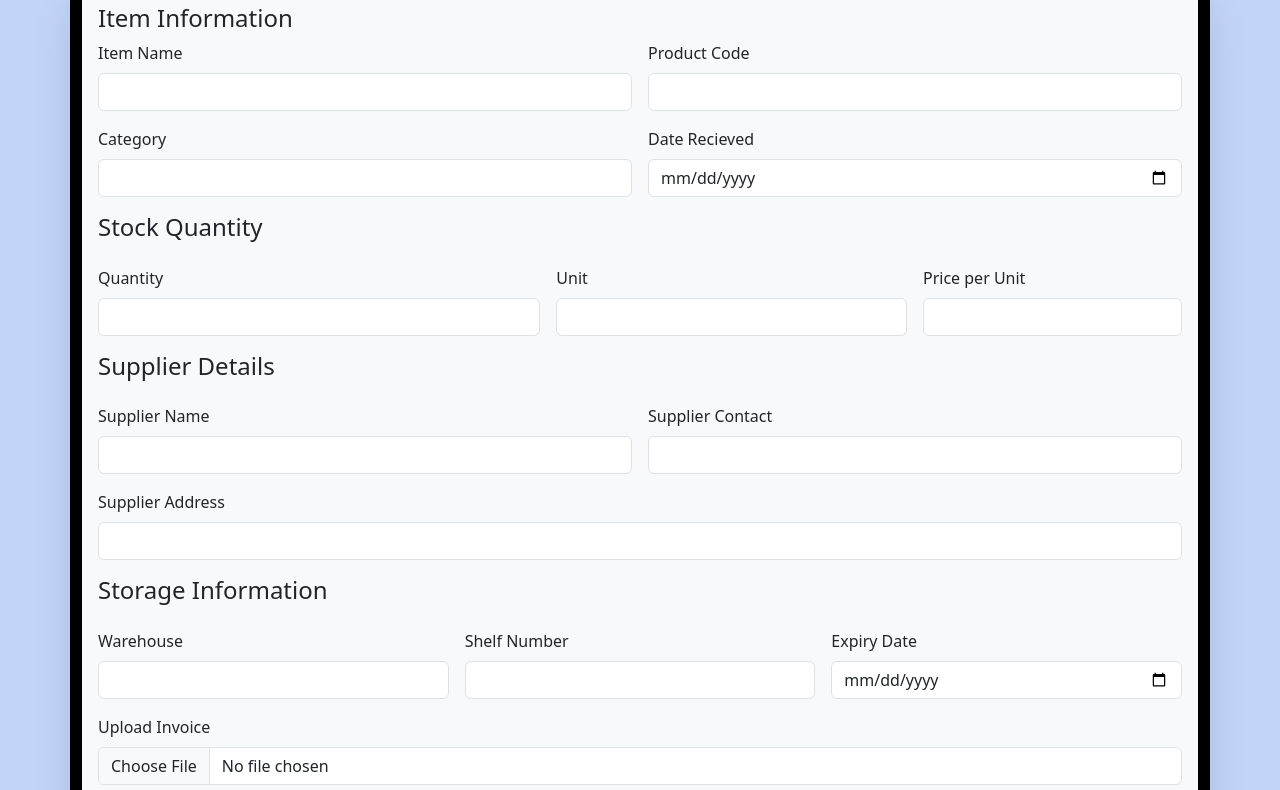
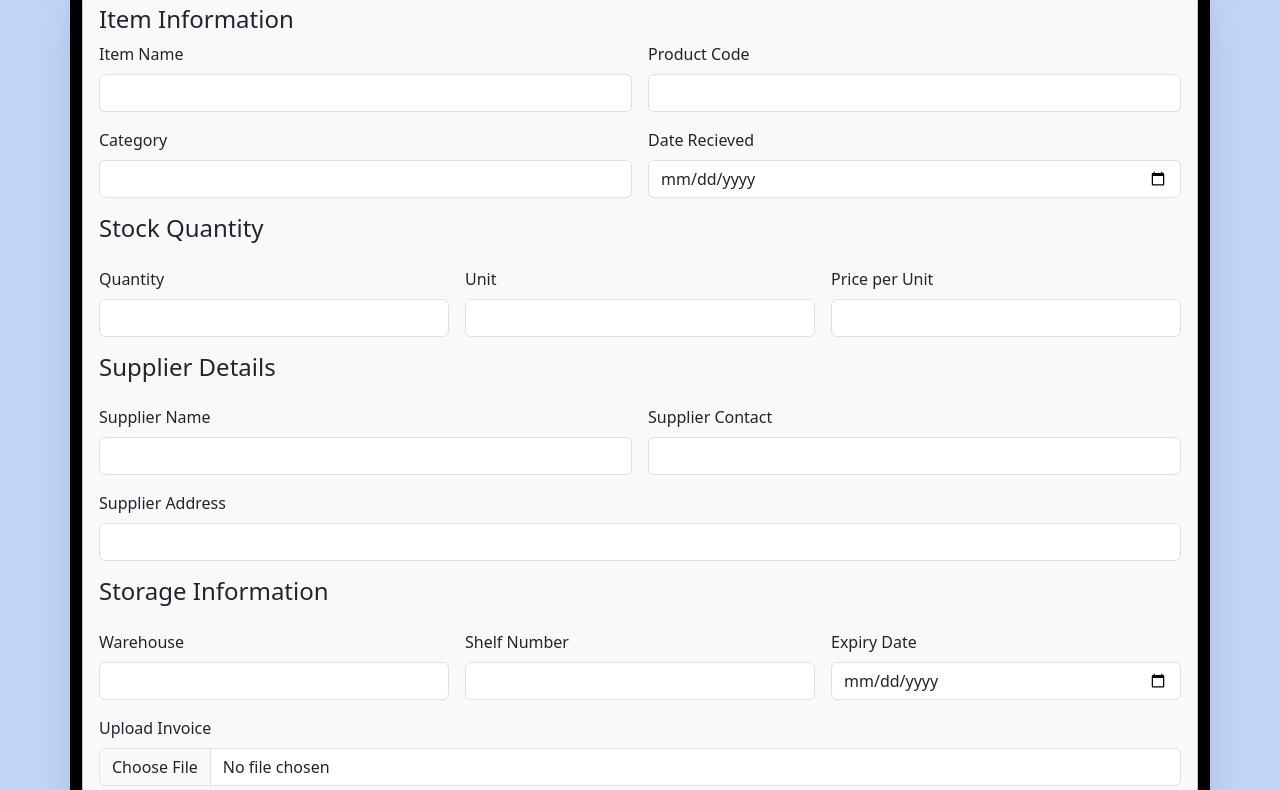
Before and after one commit to Konira-Robina/Nyondo-Stock-Project-Forms, a plain HTML site: page stock.html in a window 1280 px wide. Shown: the part 124-914 px from the top of the page. Drawn offline with nearby package versions, Linux system fonts and the light colour scheme.

Commit message:
made changes

```diff
--- /dev/null
+++ b/stock.css
@@ -0,0 +1,7 @@
+.card:hover{
+      transform: translateY(20px);
+      box-shadow: 20px;
+    }
+ .input{
+    background-color: black;
+ }
--- a/stock.html
+++ b/stock.html
@@ -5,6 +5,7 @@
   <meta charset="utf-8">
   <meta name="viewport" content="width=device-width, initial-scale=1">
   <title>Bootstrap demo</title>
+   <link rel="stylesheet" href="stock.css">
   <link href="https://cdn.jsdelivr.net/npm/bootstrap@5.3.8/dist/css/bootstrap.min.css" rel="stylesheet"
     integrity="sha384-sRIl4kxILFvY47J16cr9ZwB07vP4J8+LH7qKQnuqkuIAvNWLzeN8tE5YBujZqJLB" crossorigin="anonymous">
 
@@ -29,7 +30,7 @@
   </nav>
   <div class="container" style="background-color:black;">
     <!-- Content here -->
-
+      <div class="card shadow">
     <div class="container-fluid">
       <h1 style="text-align: center; background-color: rgb(103, 103, 218);">Stock Registration</h1>
     </div>
@@ -54,7 +55,7 @@
             <input type="date" class="form-control" id="inputPassword4">
           </div>
           <h4>Stock Quantity</h4>
-          <div class="col-md-5">
+          <div class="col-md-4">
             <label for="inputCity" class="form-label">Quantity</label>
             <input type="text" class="form-control" id="inputCity">
           </div>
@@ -62,7 +63,7 @@
             <label for="inputState" class="form-label">Unit</label>
             <input type="text" class="form-control" id="inputCity">
           </div>
-          <div class="col-md-3">
+          <div class="col-md-4">
             <label for="inputZip" class="form-label">Price per Unit</label>
             <input type="text" class="form-control" id="inputZip">
           </div>
@@ -105,6 +106,7 @@
           </form>
     </div>
   </div>
+  </div>
 </body>
 
 </html>
```
